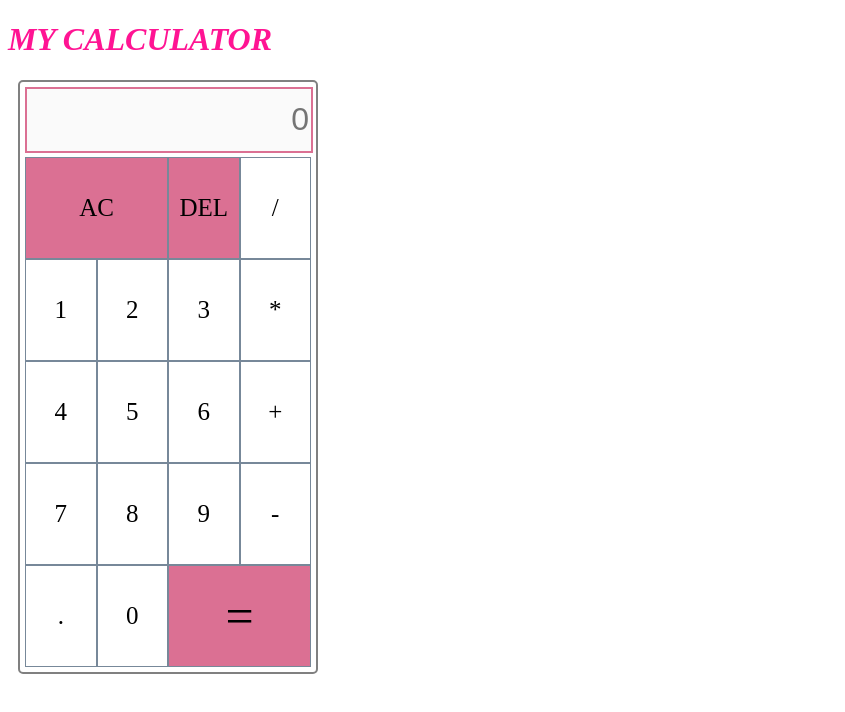
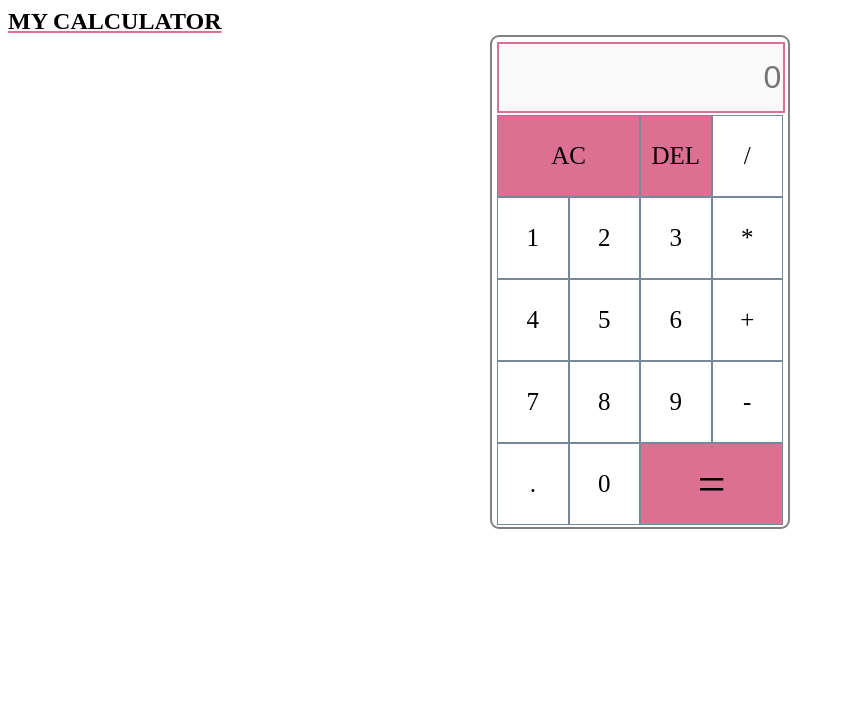
Before and after one commit to XOLY98/CALCULATOR, a plain HTML site: page index.html in a window 1280 px wide. Shown: the whole page, without its empty margins (0-845 px from the left). Drawn offline with Linux system fonts and the light colour scheme.

Commit message:
calculator

```diff
--- a/calcu.css
+++ b/calcu.css
@@ -1,19 +1,30 @@
 .container{
     max-width:300px ;
-    margin:10px;
+    margin:auto;
+
 }
-.h1{
-    font-style:italic;
-    color:deeppink;
+.heading{
+    font-style:normal;
+    margin: auto;
+    text-decoration: underline palevioletred;
 }
 #calculator{
     text-align: right;
-    height:580px ;
+    height:480px ;
     line-height: 70px;
     padding:5px;
     font-size: 25px;
     border: 2px solid grey;
-    border-radius: 5px;
+    border-radius: 9px;
+
+}
+#display{
+    height: 65px;
+    width: 98%;
+    text-align: right;
+    border: 2px solid palevioletred ;
+   font-size: 2rem;
+   word-wrap:break-word;
 }
 .buttons{
     display: grid;
@@ -26,10 +37,15 @@
 }
 .button{
     border: 1px solid lightslategray;
-    line-height: 100px;
+    line-height: 80px;
     text-align: center;
     font-size: 25px;
     cursor: pointer;
+}
+.button:hover{
+    background-color:silver;
+    color:black;
+    transition: 0,5s ease-in-out;
 }
 #equal{
     background-color:palevioletred ;
@@ -60,21 +76,14 @@
     background-color: darkgray;
     color: black;
 }
-.button:hover{
-    background-color:silver;
-    color:black;
-    transition: 0,5s ease-in-out;
-}
-#display{
-    height: 60px;
-    width:280px;
-    text-align: right;
-    border: 2px solid palevioletred ;
-   font-size: 2rem;
-   word-wrap:break-word;
-}
+
 @media screen and (max-width:310px){
     .container{
         scale:0.95;
     }
 }
+@media screen and (max-width:310px){
+    /* #display {
+        scale:0,50;
+    } */
+}
--- a/index.html
+++ b/index.html
@@ -10,8 +10,9 @@
 
 </head>
 <body>
-    <h1 class="h1">MY CALCULATOR</h1>
+
     <section>
+        <h1 class="heading">MY CALCULATOR</h1>
         <div class="container">
             <div id="calculator">
                 <input id="display" type="text" placeholder="0" disabled>
```
